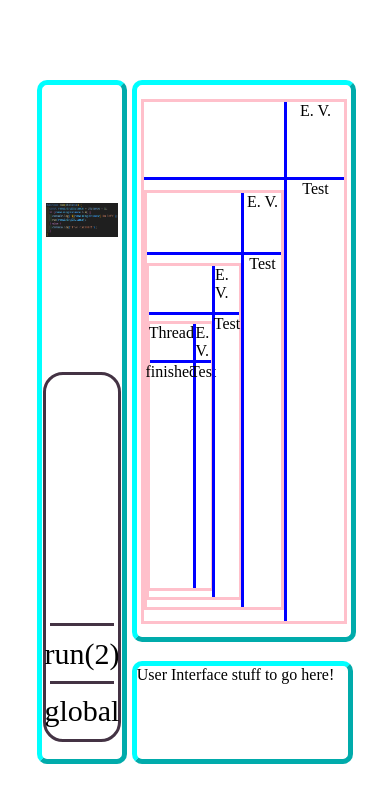
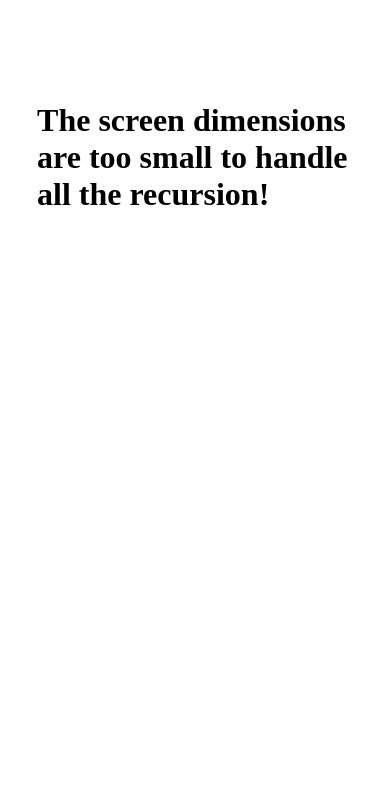
Before and after one commit to DevDolphin7/Learnin-Recursion, a React (Vite) app: page /recursive-kata/1 in a window 390 px wide. Shown: the top 802 px of the page. Built offline with nearby package versions, Linux system fonts and the light colour scheme.

Commit message:
Make page responsive to insufficiently small devices

```diff
--- a/src/routes/Kata.jsx
+++ b/src/routes/Kata.jsx
@@ -1,13 +1,35 @@
+import { useState, useEffect } from "react";
 import SidePane from "../components/SidePane";
 import MainPane from "../components/MainPane";
 import UserInterfacePane from "../components/UserInterfacePane";
 
 function Kata() {
+  const [sufficientDimensions, setSufficientDimensions] = useState(false);
+
+  useEffect(() => {
+    function handleResize() {
+      setSufficientDimensions(
+        window.innerWidth > 809 && window.innerHeight > 409
+      );
+    }
+    handleResize();
+    window.addEventListener("resize", handleResize);
+    return () => window.removeEventListener("resize", handleResize);
+  }, []);
+
   return (
     <div className="page-container">
-      <SidePane />
-      <MainPane />
-      <UserInterfacePane />
+      {sufficientDimensions ? (
+        <>
+          <SidePane />
+          <MainPane />
+          <UserInterfacePane />
+        </>
+      ) : (
+        <h1 style={{ gridColumn: "1 / span 2" }}>
+          The screen dimensions are too small to handle all the recursion!
+        </h1>
+      )}
     </div>
   );
 }
```
